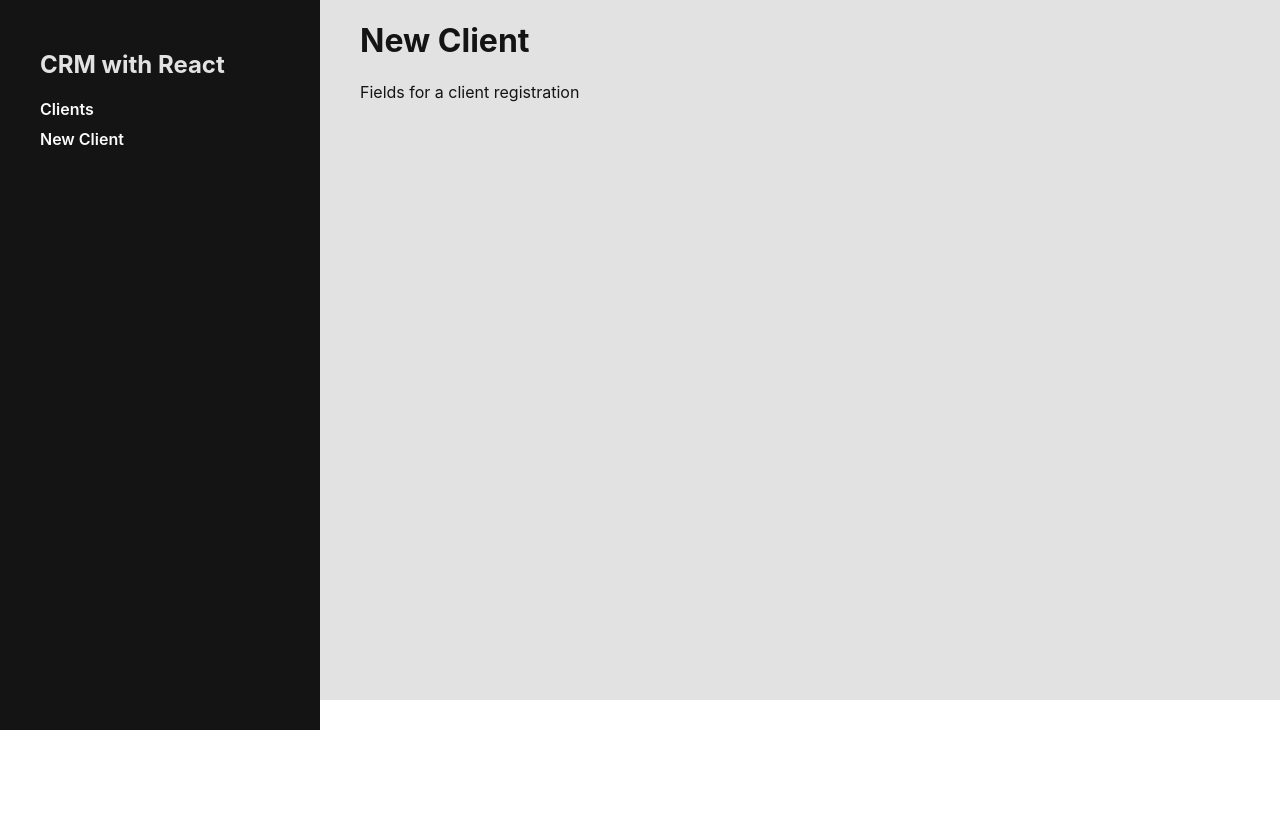
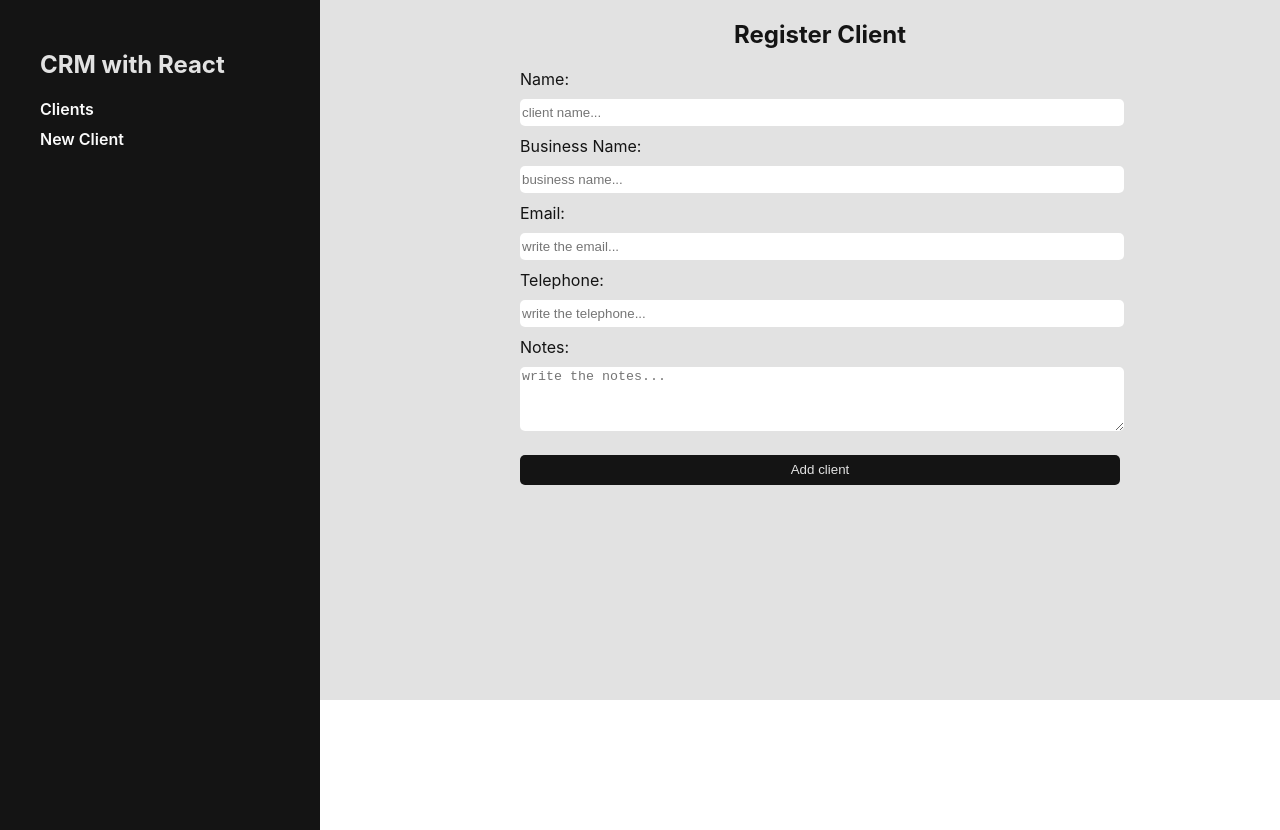
Before and after one commit to GonzaloCarcamo/CRM-React, a React (Vite) app: page /clients/new in a window 1280 px wide. Before the commit the page ends 800 px from the top, so only its background shows below. Built offline with nearby package versions, Linux system fonts and the light colour scheme.

Commit message:
Initials values for form and styles

```diff
--- a/package.json
+++ b/package.json
@@ -7,9 +7,11 @@
     "preview": "vite preview"
   },
   "dependencies": {
+    "formik": "^2.2.9",
     "react": "^17.0.2",
     "react-dom": "^17.0.2",
-    "react-router-dom": "^6.2.1"
+    "react-router-dom": "^6.2.1",
+    "yup": "^0.32.11"
   },
   "devDependencies": {
     "@vitejs/plugin-react": "^1.0.7",
--- /dev/null
+++ b/src/components/Formulario.jsx
@@ -0,0 +1,85 @@
+import React from 'react'
+import { Formik, Form, Field } from 'formik'
+import './formulario.css'
+
+const Formulario = () => {
+    return(
+        <div class="formulario">
+            <h2>Register Client</h2>
+
+            <Formik
+                initialValues={{
+                    name:'',
+                    business: '',
+                    email: '',
+                    telephone: '',
+                    notes: ''
+                }}
+            >
+
+                {() => (
+                <Form>
+                    <div class="field">
+                        <label htmlFor='name'>Name:</label>
+                        <Field
+                            id="name"
+                            type="text"
+                            placeholder="client name..."
+                            name="name"
+                        />
+                    </div>
+
+                    <div class="field">
+                        <label htmlFor='business'>Business Name:</label>
+                        <Field
+                            id="business"
+                            type="text"
+                            placeholder="business name..."
+                            name="business"
+                        />
+                    </div>
+
+                    <div class="field">
+                        <label htmlFor='email'>Email:</label>
+                        <Field
+                            id="email"
+                            type="email"
+                            placeholder="write the email..."
+                            name="email"
+                        />
+                    </div>
+
+                    <div class="field">
+                        <label htmlFor='telephone'>Telephone:</label>
+                        <Field
+                            id="telephone"
+                            type="tel"
+                            placeholder="write the telephone..."
+                            name="telephone"
+                        />
+                    </div>
+
+                    <div class="field">
+                        <label htmlFor='notes'>Notes:</label>
+                        <Field
+                            as="textarea"
+                            id="notes"
+                            type="text"
+                            placeholder="write the notes..."
+                            name="notes"
+                        />
+                    </div>
+
+                    <input
+                        type="submit"
+                        value="Add client"
+                    />
+                </Form>
+                )}
+            </Formik>
+        </div>
+
+    )
+}
+
+export default Formulario
--- /dev/null
+++ b/src/components/formulario.css
@@ -0,0 +1,29 @@
+.formulario{
+    margin-top: 20px;
+    margin: 0 auto;
+    width: 600px;
+}
+
+label{
+    display: block;
+    margin-top: 10px;
+    margin-bottom: 10px;
+}
+
+input, textarea{
+    width: 100%;
+    height: 25px;
+    border-radius: 5px;
+    border: none;
+}
+
+textarea{
+    height: 60px;
+    margin-bottom: 20px;
+}
+
+input[type=submit]{
+    height: 30px;
+    background-color: rgb(20, 20, 20);
+    color: rgb(226, 226, 226);
+}
--- a/src/layout/layout.css
+++ b/src/layout/layout.css
@@ -1,3 +1,7 @@
+body{
+    overflow-y: hidden;
+}
+
 a{
     text-decoration: none;
     display: block;
@@ -19,8 +23,7 @@ a:hover{
 .menu{
     padding-top: 30px;
     width: 25%;
-    height: 100%;
-    min-height: 700px;
+    min-height: 100vh;
     background-color: rgb(20, 20, 20);
     color: rgb(226, 226, 226);
 }
@@ -30,6 +33,7 @@ a:hover{
 }
 
 .content{
+    overflow-y: scroll;
     width: 75%;
     height: 100%;
     min-height: 700px;
--- a/src/pages/NewClient.jsx
+++ b/src/pages/NewClient.jsx
@@ -1,12 +1,11 @@
 import React from 'react'
+import Formulario from '../components/Formulario'
 import './new.css'
 
 const NewClient = () => {
     return(
         <div class="new">
-            <h1>New Client</h1>
-
-            <p>Fields for a client registration</p>
+            <Formulario />
         </div>
 
     )
--- a/src/pages/new.css
+++ b/src/pages/new.css
@@ -2,3 +2,7 @@
     margin-left: 40px;
     color: rgb(20, 20, 20);
 }
+
+.new h2{
+    text-align: center;
+}
```
Also changed, not shown: 1 other file (tests, documents, lock files or other folders).
